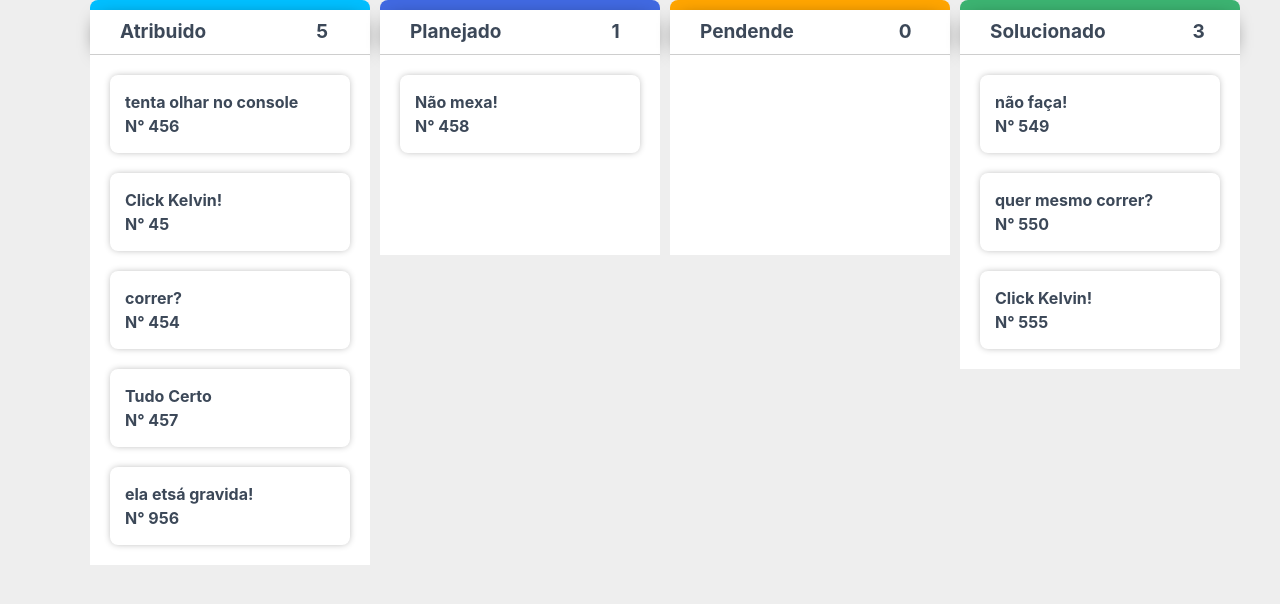
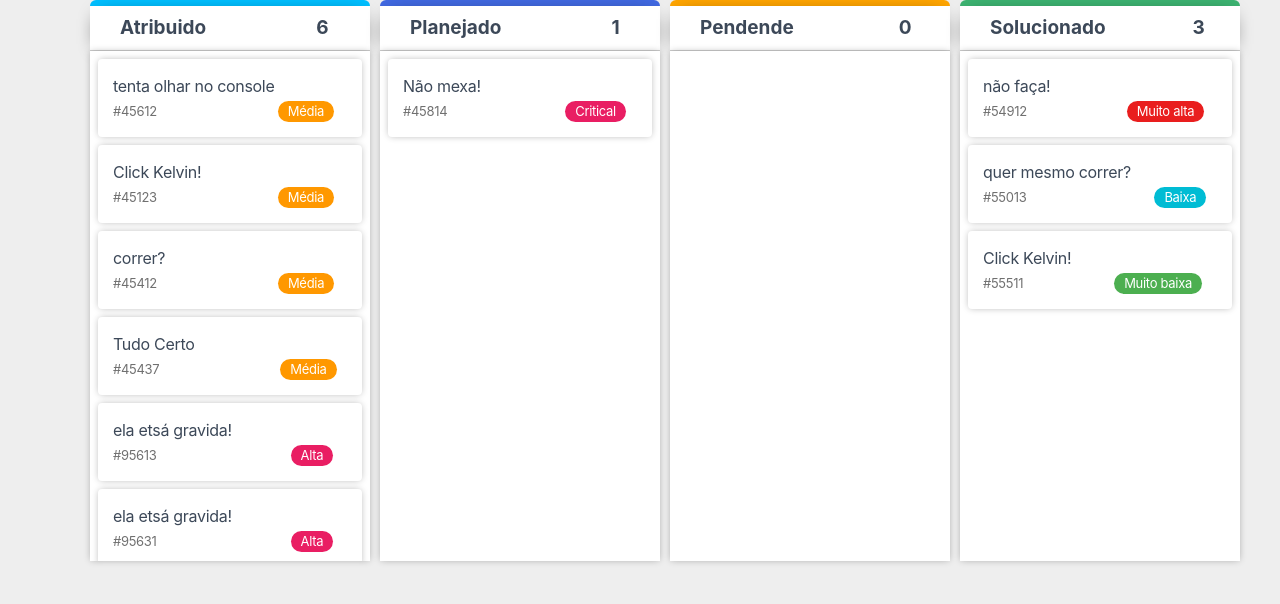
Before and after one commit to Kelvin-Pereira/kanban, a plain HTML site: page page/index.html in a window 1280 px wide. Drawn offline with nearby package versions, Linux system fonts and the light colour scheme.

Commit message:
UPDATE ajustes Layout CSS

```diff
--- a/assets/kanban.css
+++ b/assets/kanban.css
@@ -51,8 +51,10 @@
 }
 
 .kanban-board .kanban-drag {
-  min-height: 200px;
-  padding: 20px;
+  min-height: 510px;
+  padding: 8px;
+  height: 0px;
+  overflow: auto;
 }
 
 .kanban-board:after {
@@ -64,7 +66,7 @@
 .kanban-item {
   background: #fff;
   padding: 15px;
-  margin-bottom: 20px;
+  margin-bottom: 8px;
   transition: all 0.3s cubic-bezier(0.23, 1, 0.32, 1);
 }
 
@@ -186,20 +188,20 @@
 }
 
 .Atribuido {
-  border-radius: 8px;
-  border-top: 10px solid #00BFFF;
+  border-radius: 6px;
+  border-top: 6px solid #00BFFF;
 }
 .Planejado{
-  border-radius: 8px;
-  border-top: 10px solid #4169E1;
+  border-radius: 6px;
+  border-top: 6px solid #4169E1;
 }
 .Pendende{
-  border-radius: 8px;
-  border-top: 10px solid #FFA500;
+  border-radius: 6px;
+  border-top: 6px solid #FFA500;
 }
 .Solucionado{
-  border-radius: 8px;
-  border-top: 10px solid #3CB371;
+  border-radius: 6px;
+  border-top: 6px solid #3CB371;
 }
 
 body {
@@ -242,12 +244,136 @@ span#Solucionado {
 
 /* Sombra card */
 .kanban-item.item_handle {
-  border-radius: 8px;
+  border-radius: 4px;
   box-shadow: 0px 0px 7px -1px #0000004f;
 }
 
 /* Font card */
 .kanban-item.item_handle {
-  font-weight: bold;
+  font-weight: normal;
   color: #3c4858;
+  letter-spacing: -.3px;
+  font-family: -apple-system, BlinkMacSystemFont, "Segoe UI", Roboto, "Noto Sans", Ubuntu, Cantarell, "Helvetica Neue", sans-serif, "Apple Color Emoji", "Segoe UI Emoji", "Segoe UI Symbol", "Noto Color Emoji";
 }
+
+/* location kanban */
+.content {
+margin-left: 30px;
+margin-top: 195px;
+}
+
+/* Input pesqui */
+.row.fixed-top {
+margin-top: 70px;
+}
+
+.card {
+border-radius: 40px !important;
+}
+
+a.nav-link.active{
+border-bottom: 2px solid #336099;
+}
+
+i.material-icons.icon-search {
+color: #336099;
+font-size: 32px;
+margin-right: 12px;
+position: relative;
+top: 4px;
+}
+
+/* dimansão da tela  */
+.wrapper {
+position: relative;
+top: 0;
+height: 69vh !important;
+}
+
+/* img FOOTER */
+img#FHE_POUPEX {
+background-color: #343a406e;
+}
+
+/* Numero chamado */
+a#numChamado {
+color: #707070;
+font-size: 13px;
+}
+
+/* Prioridade */
+span#Média {
+margin-left: 121px;
+font-size: 13px;
+color: white;
+background: #ff9800;
+border-radius: 50px;
+padding-left: 10px;
+padding-right: 10px;
+padding-top: 2px;
+padding-bottom: 3px;
+}
+
+span#Alta {
+margin-left: 134px;
+font-size: 13px;
+color: white;
+background: #e91e63;
+border-radius: 50px;
+padding-left: 10px;
+padding-right: 10px;
+padding-top: 2px;
+padding-bottom: 3px;
+}
+
+span#Critical {
+margin-left: 118px;
+font-size: 13px;
+color: white;
+background: #e91e63;
+border-radius: 50px;
+padding-left: 10px;
+padding-right: 10px;
+padding-top: 2px;
+padding-bottom: 3px;
+}
+
+span#Baixa {
+margin-left: 128px;
+font-size: 13px;
+color: white;
+background: #00bcd4;
+border-radius: 50px;
+padding-left: 10px;
+padding-right: 10px;
+padding-top: 2px;
+padding-bottom: 3px;
+}
+
+span#Muitoalta {
+margin-left: 100px;
+font-size: 13px;
+color: white;
+background: #e91e1e;
+border-radius: 50px;
+padding-left: 10px;
+padding-right: 10px;
+padding-top: 2px;
+padding-bottom: 3px;
+}
+
+span#Muitobaixa {
+margin-left: 91px;
+font-size: 13px;
+color: white;
+background: #4caf50;
+border-radius: 50px;
+padding-left: 10px;
+padding-right: 10px;
+padding-top: 2px;
+padding-bottom: 3px;
+}
+
+main.kanban-drag {
+box-shadow: 0px 0px 7px -1px #0000004f;
+}
--- a/assets/kanban.js
+++ b/assets/kanban.js
@@ -290,7 +290,7 @@
               nodeItem.classList.add(cl);
             })
           }
-          nodeItem.innerHTML = __buildItemTitle(itemKanban.title, itemKanban.numChamado, itemKanban.descricao);
+          nodeItem.innerHTML = __buildItemTitle(itemKanban.title, itemKanban.numChamado, itemKanban.descricao, itemKanban.prioridade);
           nodeItem.clickfn = itemKanban.click;
           nodeItem.dragfn = itemKanban.drag;
           nodeItem.dragendfn = itemKanban.dragend;
@@ -298,7 +298,7 @@
           __appendCustomProperties(nodeItem, itemKanban);
           __onclickHandler(nodeItem);
           if (self.options.itemHandleOptions.enabled) {
-            nodeItem.style.cursor = "default";
+            nodeItem.style.cursor = "pointer";
           }
           contentBoard.appendChild(nodeItem);
         }
@@ -454,9 +454,9 @@
         self.container.childNodes[i].dataset.order = index++;
       }
     }
-
-    function __buildItemTitle(title, numChamado, descricao) {
-      var result = (title + '<div class="item_handle numChamado" id="numChamado"> N° ' + numChamado +'</div>');
+// popover
+    function __buildItemTitle(title, numChamado, descricao, prioridade) {
+      var result = (title + '<br><a href="" class="item_handle numChamado" id="numChamado" data-toggle="popover" data-trigger="hover" data-placement="right" data-content="'+ title +'" >'+'#'+numChamado +'</a>' + '<span id="'+ prioridade.replace(/\s/gi, '') +'" class="' + prioridade.replace(/\s/gi, '') +'">'+ prioridade +'</span><br>');
       if (self.options.itemHandleOptions.enabled) {
         if ((self.options.itemHandleOptions.customHandler || undefined) === undefined) {
           var customCssHandler = self.options.itemHandleOptions.customCssHandler;
--- a/page/index.html
+++ b/page/index.html
@@ -15,22 +15,35 @@
   </head>
   <body>
 
+  <!-- jQuery library -->
+  <script src="https://code.jquery.com/jquery-3.2.1.slim.min.js" integrity="sha384-KJ3o2DKtIkvYIK3UENzmM7KCkRr/rE9/Qpg6aAZGJwFDMVNA/GpGFF93hXpG5KkN" crossorigin="anonymous"></script>
+
+  <!-- Popper -->
+  <script src="https://cdnjs.cloudflare.com/ajax/libs/popper.js/1.12.9/umd/popper.min.js" integrity="sha384-ApNbgh9B+Y1QKtv3Rn7W3mgPxhU9K/ScQsAP7hUibX39j7fakFPskvXusvfa0b4Q" crossorigin="anonymous"></script>
+
+  <!-- Latest compiled and minified Bootstrap JavaScript -->
+  <script src="https://maxcdn.bootstrapcdn.com/bootstrap/4.0.0/js/bootstrap.min.js" integrity="sha384-JZR6Spejh4U02d8jOt6vLEHfe/JQGiRRSQQxSfFWpi1MquVdAyjUar5+76PVCmYl" crossorigin="anonymous"></script>
+
+<!-- Initialize Bootstrap functionality -->
+<script>
+  // Initialize tooltip component
+  $(function () {
+    $('[data-toggle="tooltip"]').tooltip()
+  })
+
+  // Initialize popover component
+  $(function () {
+    $('[data-toggle="popover"]').popover()
+  })
+</script>
+
     <div class="container">
       <div id="Kanban"></div>
     </div>
 
     <script src="../assets/kanban.js"></script>
     <script>
-
-      // seta a quantidade de cards na torre
-      function size() {
-        document.getElementById("Atribuido").innerHTML    = this.KanbanTest.boardContainer[0].childNodes.length;
-        document.getElementById("Planejado").innerHTML    = this.KanbanTest.boardContainer[1].childNodes.length;
-        document.getElementById("Pendende").innerHTML     = this.KanbanTest.boardContainer[2].childNodes.length;
-        document.getElementById("Solucionado").innerHTML  = this.KanbanTest.boardContainer[3].childNodes.length;
-      }
-
-      var KanbanTest = new jKanban({
+      var KanbanGLPI = new jKanban({
         element: "#Kanban",
         gutter: "5px",
         widthBoard: "280px",
@@ -63,8 +76,9 @@
               {
                 id: "_test_delete",
                 title: "tenta olhar no console",
-                numChamado: 456,
+                numChamado: 45612,
                 descricao: "descrição",
+                prioridade: 'Média',
                 // drag: function(el, source) {
                 //   console.log("START DRAG: " + el.dataset.eid);
                 // },
@@ -77,8 +91,9 @@
               },
               {
                 title: "Click Kelvin!",
-                numChamado: 45,
+                numChamado: 45123,
                 descricao: "descrição",
+                prioridade: 'Média',
                 click: function(el) {
                   alert("Porq ?");
                 },
@@ -86,18 +101,27 @@
               },
               {
                 title: "correr?",
-                numChamado: 454,
+                numChamado: 45412,
                 descricao: "descrição",
+                prioridade: 'Média',
               },
               {
                 title: "Tudo Certo",
-                numChamado: 457,
+                numChamado: 45437,
                 descricao: "descrição",
+                prioridade: 'Média',
               },
               {
                 title: "ela etsá gravida!",
-                numChamado: 956,
+                numChamado: 95613,
                 descricao: "descrição",
+                prioridade: 'Alta',
+              },
+              {
+                title: "ela etsá gravida!",
+                numChamado: 95631,
+                descricao: "descrição",
+                prioridade: 'Alta',
               }
             ]
           },
@@ -108,8 +132,9 @@
             item: [
               {
                 title: "Não mexa!",
-                numChamado: 458,
+                numChamado: 45814,
                 descricao: "descrição",
+                prioridade: 'Critical',
               }
             ]
           },
@@ -128,18 +153,21 @@
             item: [
             {
                 title: "não faça!",
-                numChamado: 549,
+                numChamado: 54912,
                 descricao: "descrição",
+                prioridade: 'Muito alta',
               },
               {
                 title: "quer mesmo correr?",
-                numChamado: 550,
+                numChamado: 55013,
                 descricao: "descrição",
+                prioridade: 'Baixa',
               },
               {
                 title: "Click Kelvin!",
-                numChamado: 555,
+                numChamado: 55511,
                 descricao: "descrição",
+                prioridade: 'Muito baixa',
                 click: function(el) {
                   alert("Porq ?");
                 },
@@ -150,8 +178,15 @@
         ]
       });
 
-
+       // seta a quantidade de cards na torre
+       function size() {
+        document.getElementById("Atribuido").innerHTML    = this.KanbanGLPI.boardContainer[0].childNodes.length;
+        document.getElementById("Planejado").innerHTML    = this.KanbanGLPI.boardContainer[1].childNodes.length;
+        document.getElementById("Pendende").innerHTML     = this.KanbanGLPI.boardContainer[2].childNodes.length;
+        document.getElementById("Solucionado").innerHTML  = this.KanbanGLPI.boardContainer[3].childNodes.length;
+      }
 
     </script>
+
   </body>
 </html>
```
Lines whose indentation alone changed are shown as unchanged.
